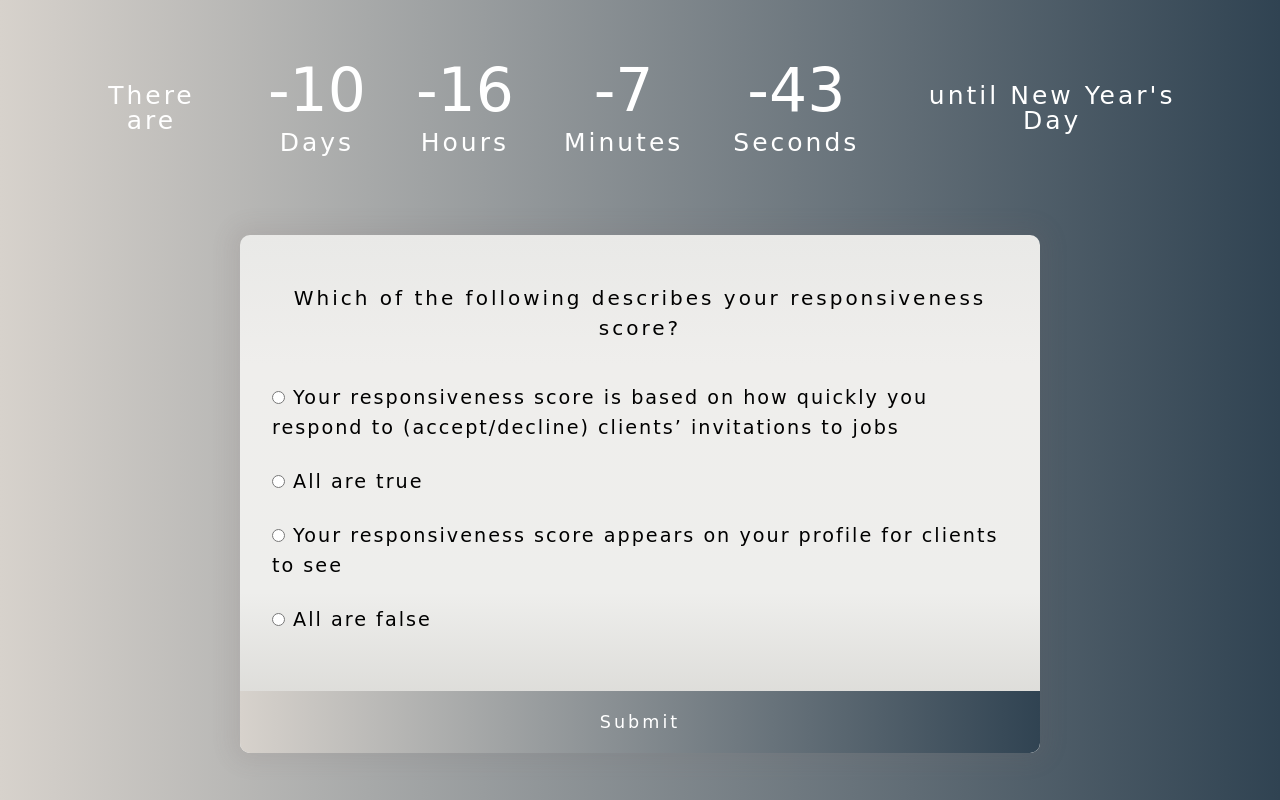
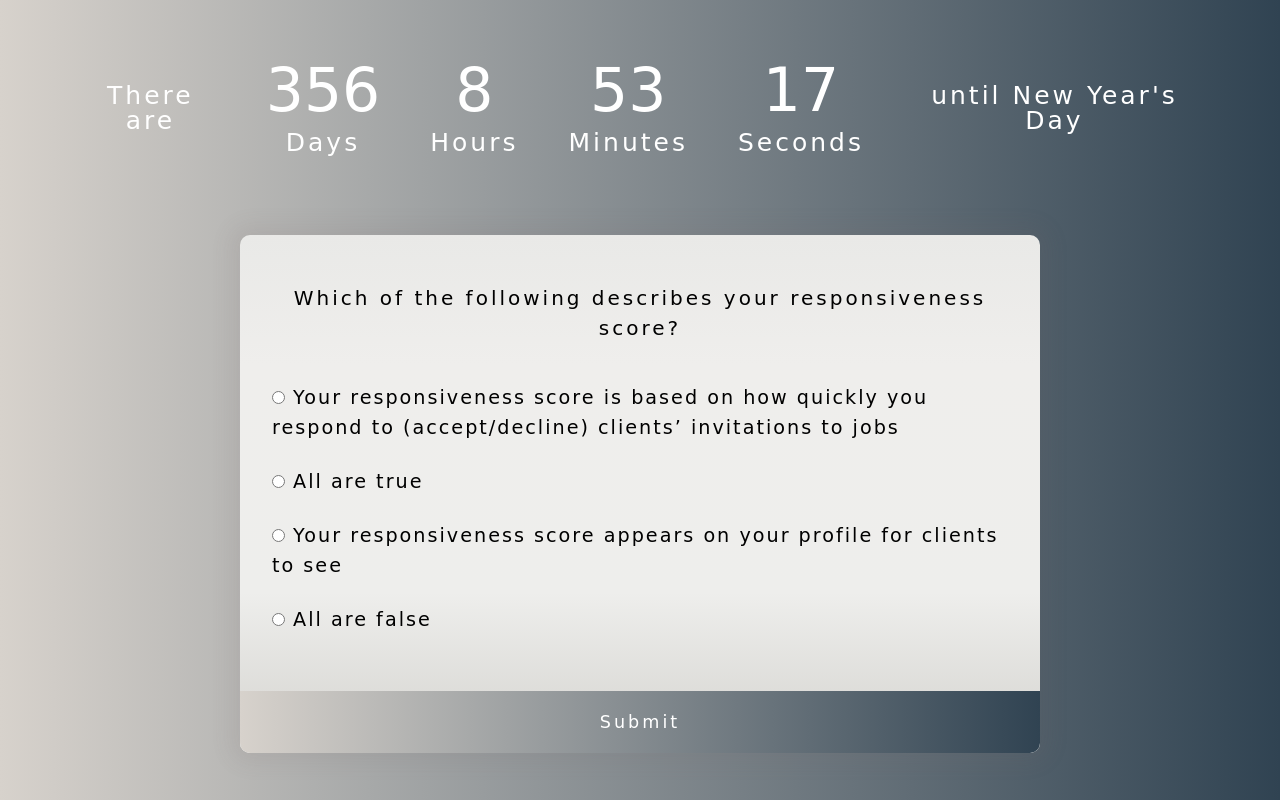
Before and after one commit to edward-tobilko/questionnaire-countdown-app, a plain HTML site: page index.html in a window 1280 px wide. Drawn offline with Linux system fonts and the light colour scheme; a web font is replaced by a local one.

Commit message:
added minor changes

```diff
--- a/main.js
+++ b/main.js
@@ -1,6 +1,6 @@
 /* Countdown App */
 
-const newYear = "1 January 2024";
+const newYear = "1 January 2025";
 
 const daysElement = document.getElementById("days");
 const hoursElement = document.getElementById("hours");
```
Also changed, not shown: index.html (+3 -2 lines), style.css (+24 -4 lines), Wrapper_1.jpg (added), Wrapper_2.jpg (added).
